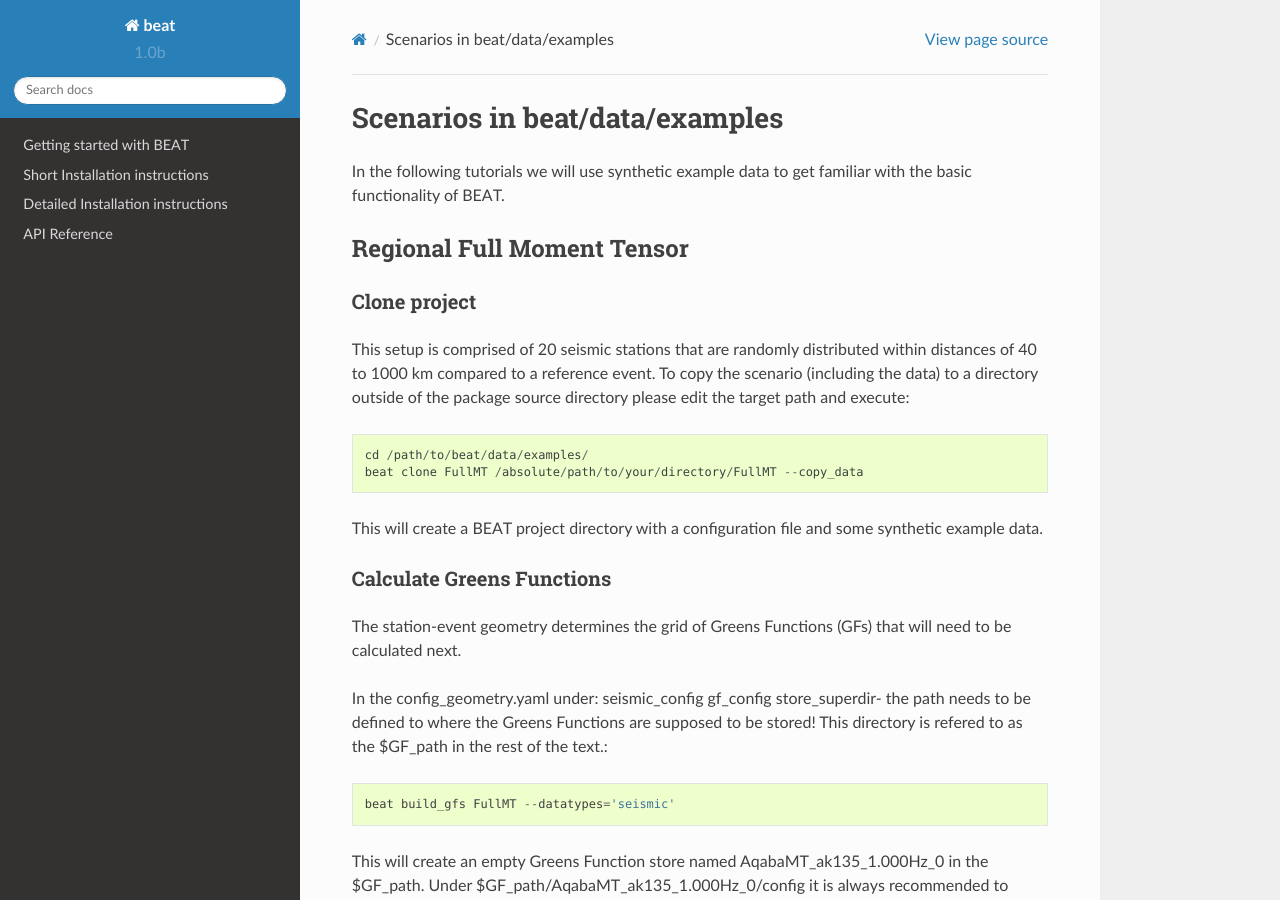
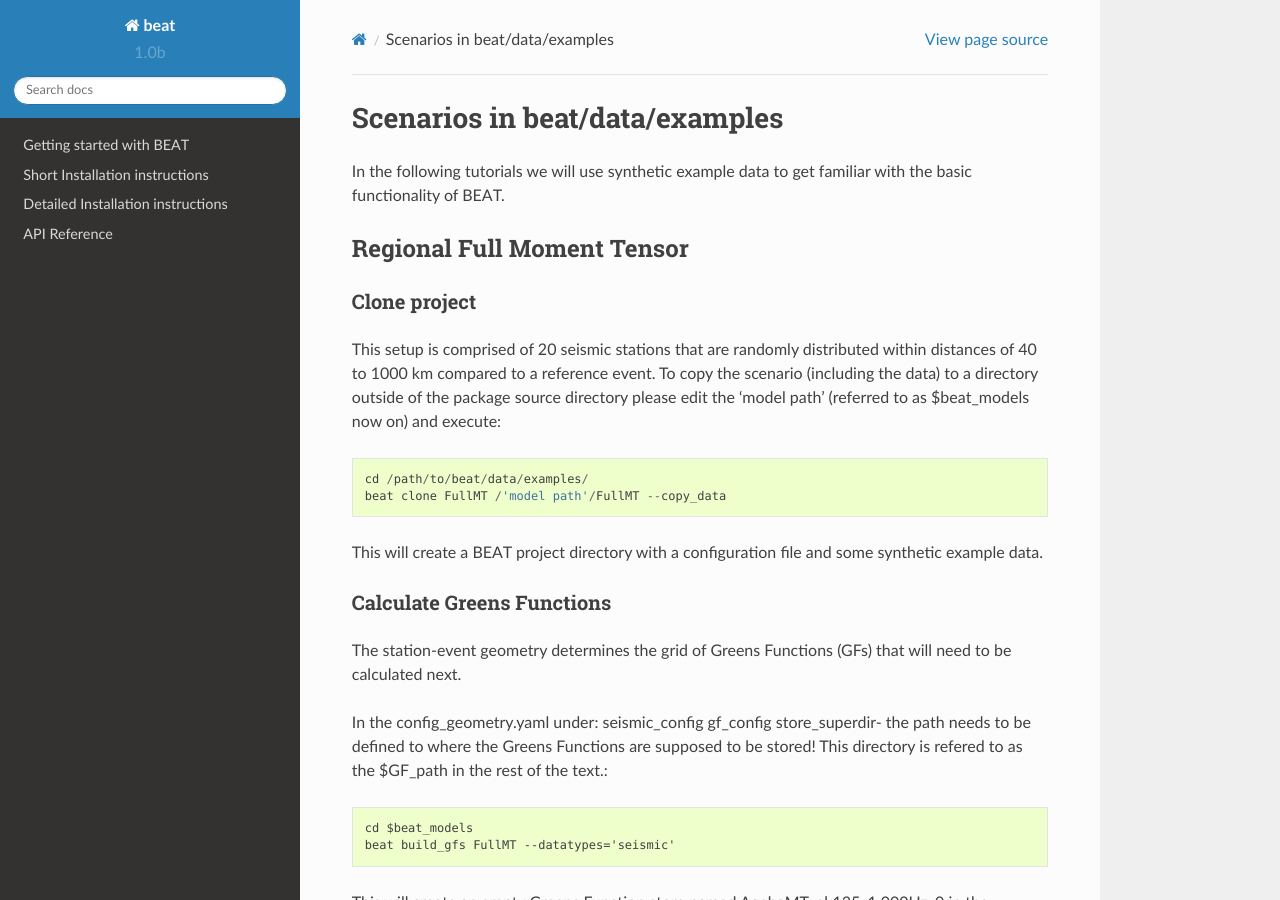
Before and after one commit to hvasbath/beat, a Sphinx documentation site: the page built from docs/examples.rst, in a window 1280 px wide and 900 px high. Built offline with Sphinx 7.4.7 and the Read the Docs theme 2.0.0, drawn with Linux system fonts in a browser that asks for light colours; pages that are not in the unit, such as notebooks, are missing from menus.

Commit message:
pathdefinitions

```diff
--- a/docs/examples.rst
+++ b/docs/examples.rst
@@ -11,10 +11,10 @@ Regional Full Moment Tensor
 Clone project
 ^^^^^^^^^^^^^
 This setup is comprised of 20 seismic stations that are randomly distributed within distances of 40 to 1000 km compared to a reference event.
-To copy the scenario (including the data) to a directory outside of the package source directory please edit the target path and execute::
+To copy the scenario (including the data) to a directory outside of the package source directory please edit the 'model path' (referred to as $beat_models now on) and execute::
 
     cd /path/to/beat/data/examples/
-    beat clone FullMT /absolute/path/to/your/directory/FullMT --copy_data
+    beat clone FullMT /'model path'/FullMT --copy_data
 
 This will create a BEAT project directory with a configuration file and some synthetic example data.
 
@@ -25,6 +25,7 @@ The station-event geometry determines the grid of Greens Functions (GFs) that wi
 In the config_geometry.yaml under: seismic_config gf_config store_superdir- the path needs to be defined to where the Greens Functions are supposed to be stored!
 This directory is refered to as the $GF_path in the rest of the text.::
 
+    cd $beat_models
     beat build_gfs FullMT --datatypes='seismic'
 
 This will create an empty Greens Function store named AqabaMT_ak135_1.000Hz_0 in the $GF_path. Under $GF_path/AqabaMT_ak135_1.000Hz_0/config it is always recommended to cross-check again the velocity model and the specificationos of the store.
```
